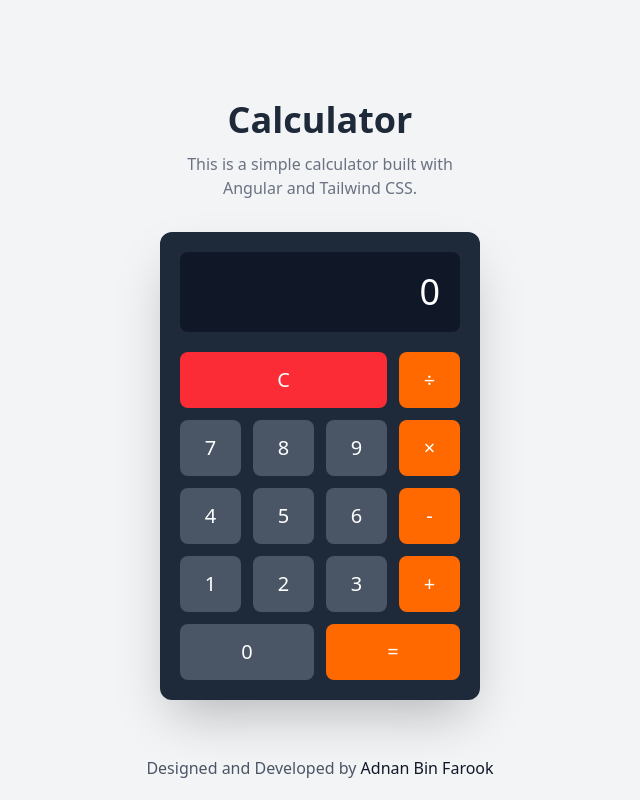
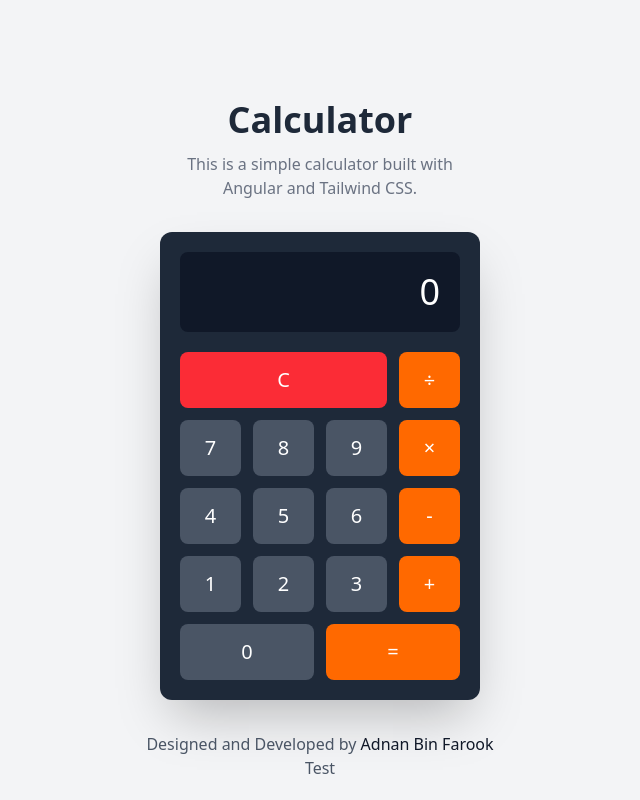
Before and after one commit to AdnanABF/Calculator-Angular, an Angular app: page / in a window 1280 px wide. Shown: the whole page, without its empty margins (320-960 px from the left). Built offline with nearby package versions, Linux system fonts and the light colour scheme.

Commit message:
For testing CI/CD

```diff
--- a/src/app/app.html
+++ b/src/app/app.html
@@ -125,5 +125,6 @@
         >Adnan Bin Farook</a
       >
     </h5>
+    <h5 class="text-gray-600">Test</h5>
   </div>
 </div>
```
